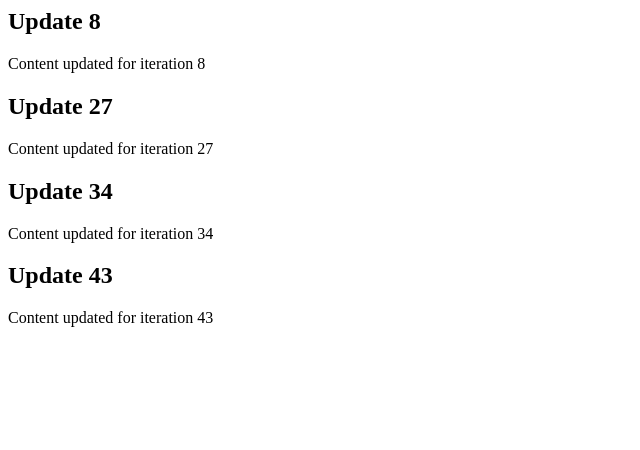
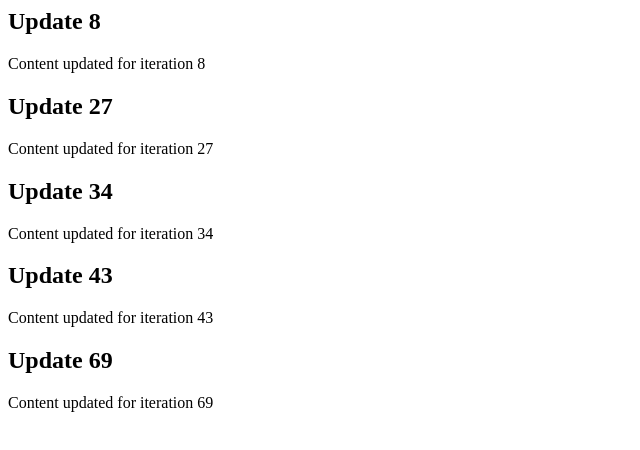
Before and after one commit to yoshimitsu198/silver-doodle, a website: page src/index.html in a window 1280 px wide. Shown: the whole page, without its empty margins (0-640 px from the left). Drawn offline with Linux system fonts and the light colour scheme.

```diff
--- a/src/index.html
+++ b/src/index.html
@@ -21,3 +21,9 @@
     <h2>Update 43</h2>
     <p>Content updated for iteration 43</p>
 </div>
+
+<!-- Updated iteration 69 -->
+<div class="update-69">
+    <h2>Update 69</h2>
+    <p>Content updated for iteration 69</p>
+</div>
```
